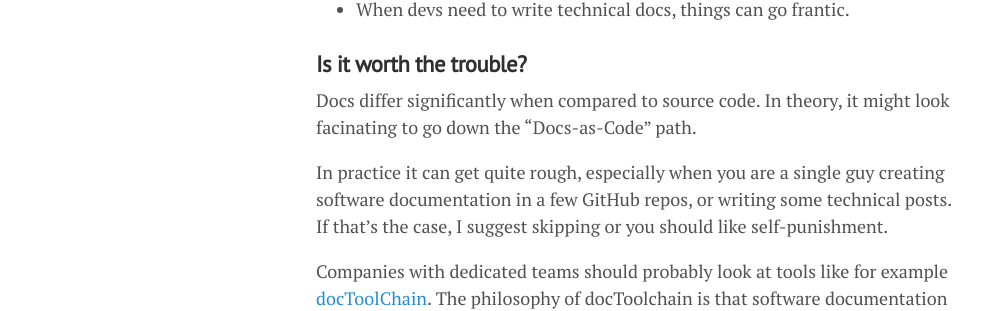
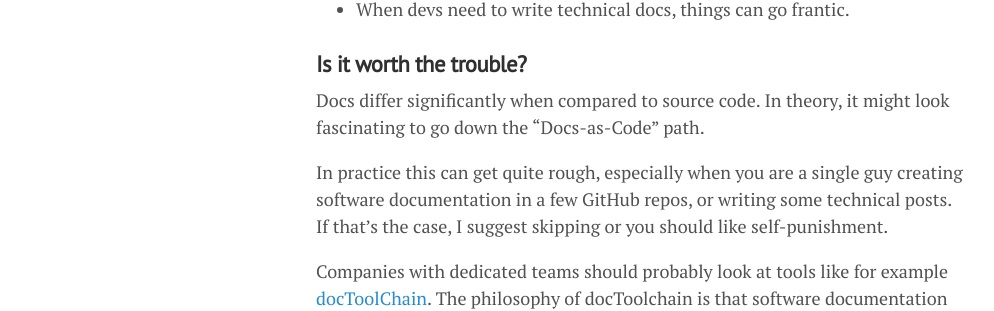
Before and after one commit to lgeurts/lgeurts.github.io, a Jekyll site: the page built from _posts/2020-08-21-docs-as-code.md, in a window 1280 px wide. Shown: the part 1270-1581 px from the top of the page, without its empty margins (0-994 px from the left). Built offline with Jekyll 4.4.1, drawn with Linux system fonts in a browser that asks for light colours; nearby versions of some CDN libraries.

Commit message:
Update 2020-08-21-docs-as-code.md

```diff
--- a/_posts/2020-08-21-docs-as-code.md
+++ b/_posts/2020-08-21-docs-as-code.md
@@ -45,9 +45,9 @@
 
 ### **Is it worth the trouble?**
 
-Docs differ significantly when compared to source code. In theory, it might look facinating to go down the “Docs-as-Code” path.
+Docs differ significantly when compared to source code. In theory, it might look fascinating to go down the “Docs-as-Code” path.
 
-In practice it can get quite rough, especially when you are a single guy creating software documentation in a few GitHub repos, or writing some technical posts. If that's the case, I suggest skipping or you should like self-punishment.
+In practice this can get quite rough, especially when you are a single guy creating software documentation in a few GitHub repos, or writing some technical posts. If that's the case, I suggest skipping or you should like self-punishment.
 
 Companies with dedicated teams should probably look at tools like for example [docToolChain](https://doctoolchain.github.io/docToolchain/). The philosophy of docToolchain is that software documentation should be treated in the same way as code together with the [arc42 template](https://arc42.org/) for software architecture.
 
```
